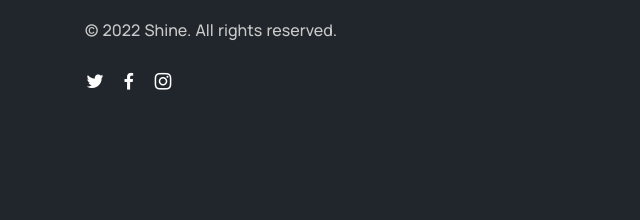
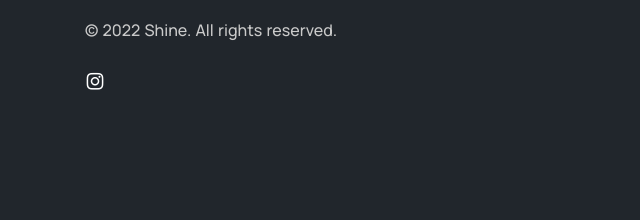
Before and after one commit to nbulygin/shine, a plain HTML site: page index.html in a window 1280 px wide. Shown: the part 4352-4572 px from the top of the page, 0-640 px from the left. Drawn offline with nearby package versions, Linux system fonts and the light colour scheme.

Commit message:
remove sn icons

```diff
--- a/index.html
+++ b/index.html
@@ -425,8 +425,8 @@
             <img class="mb-4" src="./assets/img/logo-light.png" srcset="./assets/img/logo-light@2x.png 2x" alt="" />
             <p class="mb-4">© 2022 Shine. All rights reserved.</p>
             <nav class="nav social social-white">
-              <a href="#"><i class="uil uil-twitter"></i></a>
-              <a href="#"><i class="uil uil-facebook-f"></i></a>
+              <!-- <a href="#"><i class="uil uil-twitter"></i></a> -->
+              <!-- <a href="#"><i class="uil uil-facebook-f"></i></a> -->
               <!-- <a href="#"><i class="uil uil-dribbble"></i></a> -->
               <a href="https://www.instagram.com/shinecar.ba/"><i class="uil uil-instagram"></i></a>
               <!-- <a href="#"><i class="uil uil-youtube"></i></a> -->
```
